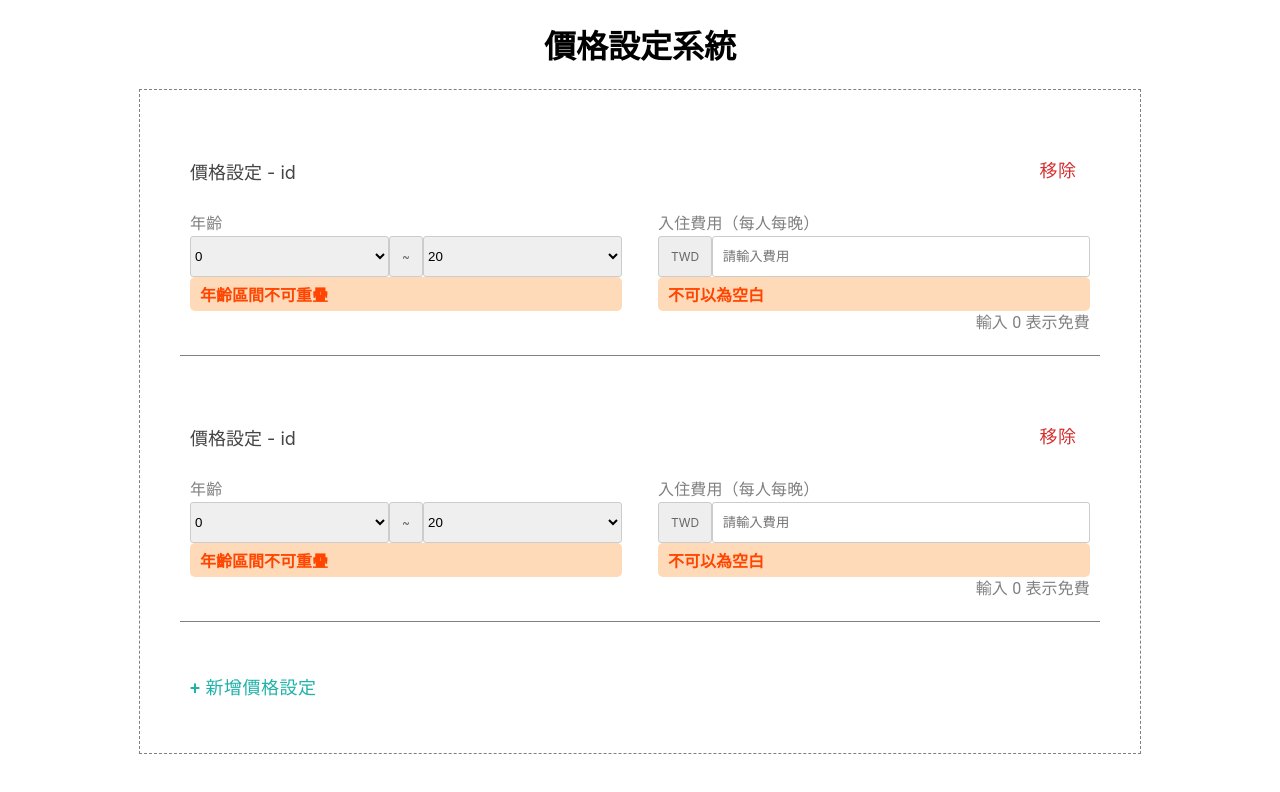
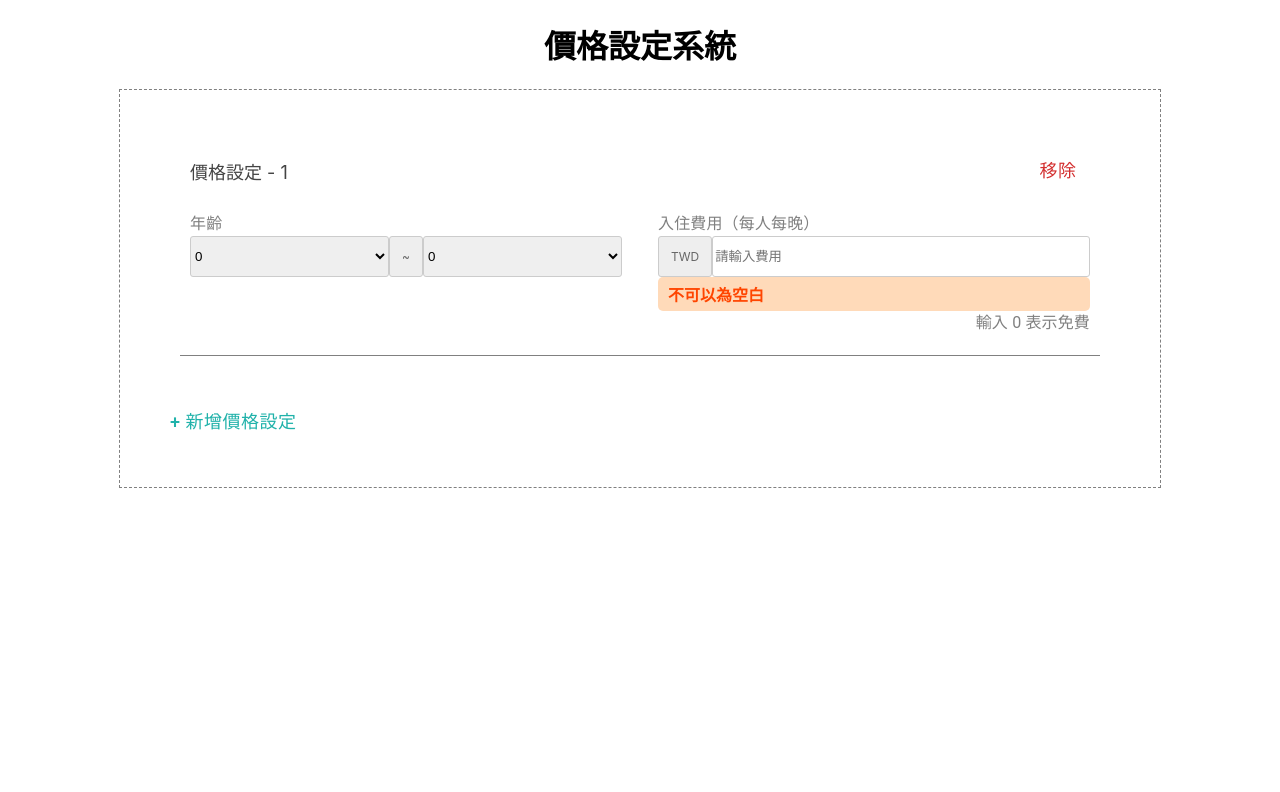
Before and after one commit to belong112/pretest-product, a React (Create React App) app: page / in a window 1280 px wide. Shown: the top 792 px of the page. Built offline with nearby package versions, Linux system fonts and the light colour scheme.

Commit message:
add and delete setting block, add verification mechanism

```diff
--- a/package.json
+++ b/package.json
@@ -9,6 +9,7 @@
     "@testing-library/jest-dom": "^5.17.0",
     "@testing-library/react": "^13.4.0",
     "@testing-library/user-event": "^13.5.0",
+    "nanoid": "^4.0.2",
     "react": "^18.2.0",
     "react-dom": "^18.2.0",
     "react-scripts": "5.0.1",
--- a/src/components/PriceSetter.js
+++ b/src/components/PriceSetter.js
@@ -1,5 +1,5 @@
 import { useState } from "react";
-import { checkOveLapAndNotInclude, thousandSeparator } from "../tools/tools";
+import { checkIfOverlap, thousandSeparator } from "../tools/tools";
 
 import { styled } from "@mui/material";
 import Box from "@mui/material/Box";
@@ -8,7 +8,7 @@ import Typography from "@mui/material/Typography";
 
 const ageList = [];
 for (let i = 0; i <= 20; i++) {
-  ageList.push({ value: i, label: i.toString() });
+  ageList.push({ value: i });
 }
 
 const PriceSetterBox = styled(Box)({
@@ -68,30 +68,40 @@ const FeeInput = styled("input")({
   borderRadius: "3px",
 });
 
-export default function PriceSetter() {
-  const [startAge, setStartAge] = useState(0);
-  const [endAge, setEndAge] = useState(20);
-  const [fee, setFee] = useState("");
-  const isAgeError = true;
+export default function PriceSetter(props) {
+  const [startAge, setStartAge] = useState(props.ageInterval[0]);
+  const [endAge, setEndAge] = useState(props.ageInterval[1]);
+  const [fee, setFee] = useState(props.fee);
+  const isAgeError = checkIfOverlap(props.ageInterval, props.overlapAge);
   const isFeeError = fee === "";
 
   const handleFeeChange = (e) => {
     setFee(thousandSeparator(e.target.value));
+    props.changeFee(props.id, e.target.value);
   };
 
   const handleStartAgeChange = (e) => {
-    setStartAge(e.target.value);
+    const newage = parseInt(e.target.value);
+    setStartAge(newage);
+    props.changeAgeInterval(props.id, [parseInt(newage), endAge]);
   };
 
   const handleEndAgeChange = (e) => {
-    setEndAge(e.target.value);
+    const newage = parseInt(e.target.value);
+    setEndAge(newage);
+    props.changeAgeInterval(props.id, [startAge, parseInt(newage)]);
   };
 
   return (
     <PriceSetterBox>
       <Box sx={{ display: "flex", justifyContent: "space-between" }}>
-        <PriceSettingTitle>價格設定 - id</PriceSettingTitle>
-        <Button variant="text" color="error" sx={{ fontSize: "18px" }}>
+        <PriceSettingTitle>價格設定 - {props.i + 1}</PriceSettingTitle>
+        <Button
+          variant="text"
+          color="error"
+          sx={{ fontSize: "18px" }}
+          onClick={() => props.deleteSetter(props.id)}
+        >
           移除
         </Button>
       </Box>
@@ -99,23 +109,15 @@ export default function PriceSetter() {
         <SingleInput>
           <InputType>年齡</InputType>
           <Box sx={{ display: "flex" }}>
-            <AgeInput
-              defaultValue={startAge}
-              value={startAge}
-              onChange={handleStartAgeChange}
-            >
+            <AgeInput value={startAge} onChange={handleStartAgeChange}>
               {ageList.map((item) => (
-                <option value={item.value}>{item.label}</option>
+                <option value={item.value}>{item.value}</option>
               ))}
             </AgeInput>
             <GreyBox>~</GreyBox>
-            <AgeInput
-              defaultValue={endAge}
-              value={endAge}
-              onChange={handleEndAgeChange}
-            >
+            <AgeInput value={endAge} onChange={handleEndAgeChange}>
               {ageList.map((item) => (
-                <option value={item.value}>{item.label}</option>
+                <option value={item.value}>{item.value}</option>
               ))}
             </AgeInput>
           </Box>
@@ -126,8 +128,9 @@ export default function PriceSetter() {
           <Box sx={{ display: "flex" }}>
             <GreyBox>TWD</GreyBox>
             <FeeInput
-              placeholder="  請輸入費用"
+              placeholder="請輸入費用"
               type="text"
+              value={fee}
               onChange={handleFeeChange}
             />
           </Box>
--- a/src/components/PriceSystem.js
+++ b/src/components/PriceSystem.js
@@ -1,5 +1,6 @@
 import { useState } from "react";
-import { checkOveLapAndNotInclude } from "../tools/tools";
+import { nanoid } from "nanoid";
+import { checkOveLapAndNotInclude, checkIfOverlap } from "../tools/tools";
 
 import { styled } from "@mui/material/styles";
 import Button from "@mui/material/Button";
@@ -10,16 +11,11 @@ const AddPriceButton = styled(Button)({
   alignSelf: "flex-start",
   color: "lightseagreen",
   padding: "30px 30px",
-
-  "&:disable": {
-    backgroundColor: "#cccccc",
-    color: "#666666",
-  },
 });
 
 const Container = styled("div")({
   padding: "20px",
-  maxWidth: "1000px",
+  width: "1000px",
   display: "flex",
   justifyContent: "center",
   alignItems: "center",
@@ -28,21 +24,74 @@ const Container = styled("div")({
 });
 
 export default function PriceSystem() {
-  const [priceData, setPriceData] = useState([1, 2]);
-  const test = [[0, 11], [5, 8], [17, 20], [7], [4, 20]];
-  const data = checkOveLapAndNotInclude(test);
-  const isBtnDisable = data.notInclude.length === 0;
+  const [priceData, setPriceData] = useState([
+    {
+      id: `setting-${nanoid()}`,
+      ageInterval: [0, 0],
+      fee: "",
+    },
+  ]);
+  const ageIntervalList = priceData.map((data) => data.ageInterval);
+  const oveLapAndNotInclude = checkOveLapAndNotInclude(ageIntervalList);
+  const isAddBtnDisable = oveLapAndNotInclude.notInclude.length === 0;
 
   function handleClick() {
-    setPriceData([...priceData, priceData.length + 1]);
+    setPriceData([
+      ...priceData,
+      {
+        id: `setting-${nanoid()}`,
+        ageInterval: [0, 0],
+        fee: "",
+      },
+    ]);
+  }
+
+  function deleteSetter(id) {
+    const remainingData = priceData.filter((data) => id !== data.id);
+    setPriceData(remainingData);
+  }
+
+  function changeFee(id, newFee) {
+    const newData = priceData.map((data) =>
+      id === data.id
+        ? {
+            ...data,
+            fee: newFee,
+          }
+        : data
+    );
+    setPriceData(newData);
+  }
+
+  function changeAgeInterval(id, newAgeInterval) {
+    const newData = priceData.map((data) =>
+      id === data.id
+        ? {
+            ...data,
+            ageInterval: newAgeInterval,
+          }
+        : data
+    );
+    setPriceData(newData);
   }
 
   return (
     <Container>
-      {priceData.map((x) => (
-        <PriceSetter />
+      {priceData.map((data, i) => (
+        <PriceSetter
+          key={data.id}
+          i={i}
+          id={data.id}
+          ageInterval={data.ageInterval}
+          fee={data.fee}
+          isAgeError={data.isAgeError}
+          overlapAge={oveLapAndNotInclude.overlap}
+          deleteSetter={deleteSetter}
+          changeFee={changeFee}
+          changeAgeInterval={changeAgeInterval}
+        />
       ))}
-      <AddPriceButton disable={isBtnDisable} onClick={handleClick}>
+      <AddPriceButton disabled={isAddBtnDisable} onClick={handleClick}>
         + 新增價格設定
       </AddPriceButton>
     </Container>
--- a/src/tools/tools.js
+++ b/src/tools/tools.js
@@ -41,6 +41,18 @@ export function checkOveLapAndNotInclude(array) {
   return { overlap: overlapList, notInclude: notIncludeList };
 }
 
+export function checkIfOverlap(targetAge, overlap) {
+  for (let i = 0; i < overlap.length; i++) {
+    if (
+      (overlap[i][0] <= targetAge[0] && targetAge[0] <= overlap[i][1]) ||
+      (overlap[i][0] <= targetAge[1] && targetAge[1] <= overlap[i][1])
+    ) {
+      return true;
+    }
+  }
+  return false;
+}
+
 export function thousandSeparator(num) {
   const addCommas = (num) =>
     num.toString().replace(/\B(?<!\.\d*)(?=(\d{3})+(?!\d))/g, ","); //加上千分位
```
Also changed, not shown: 2 other files (tests, documents, lock files or other folders).
